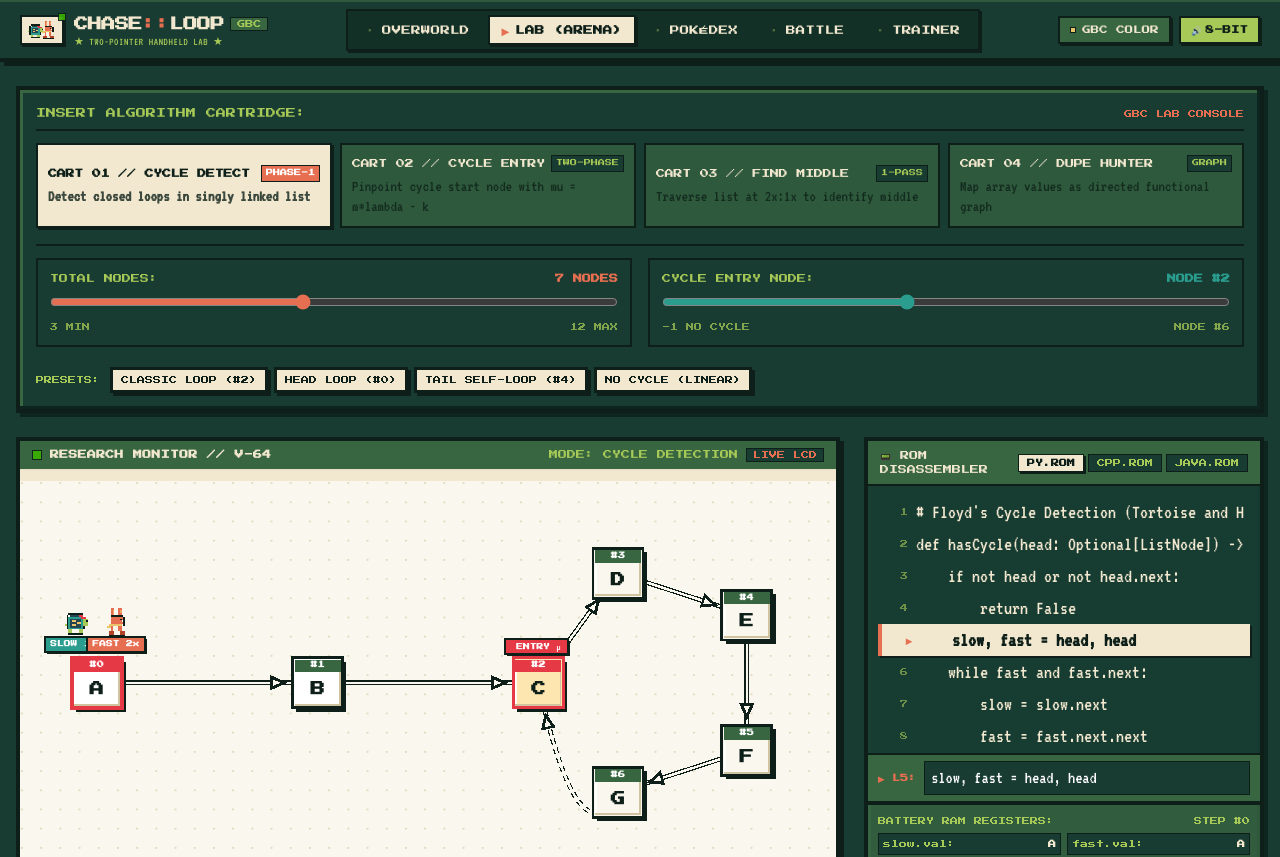
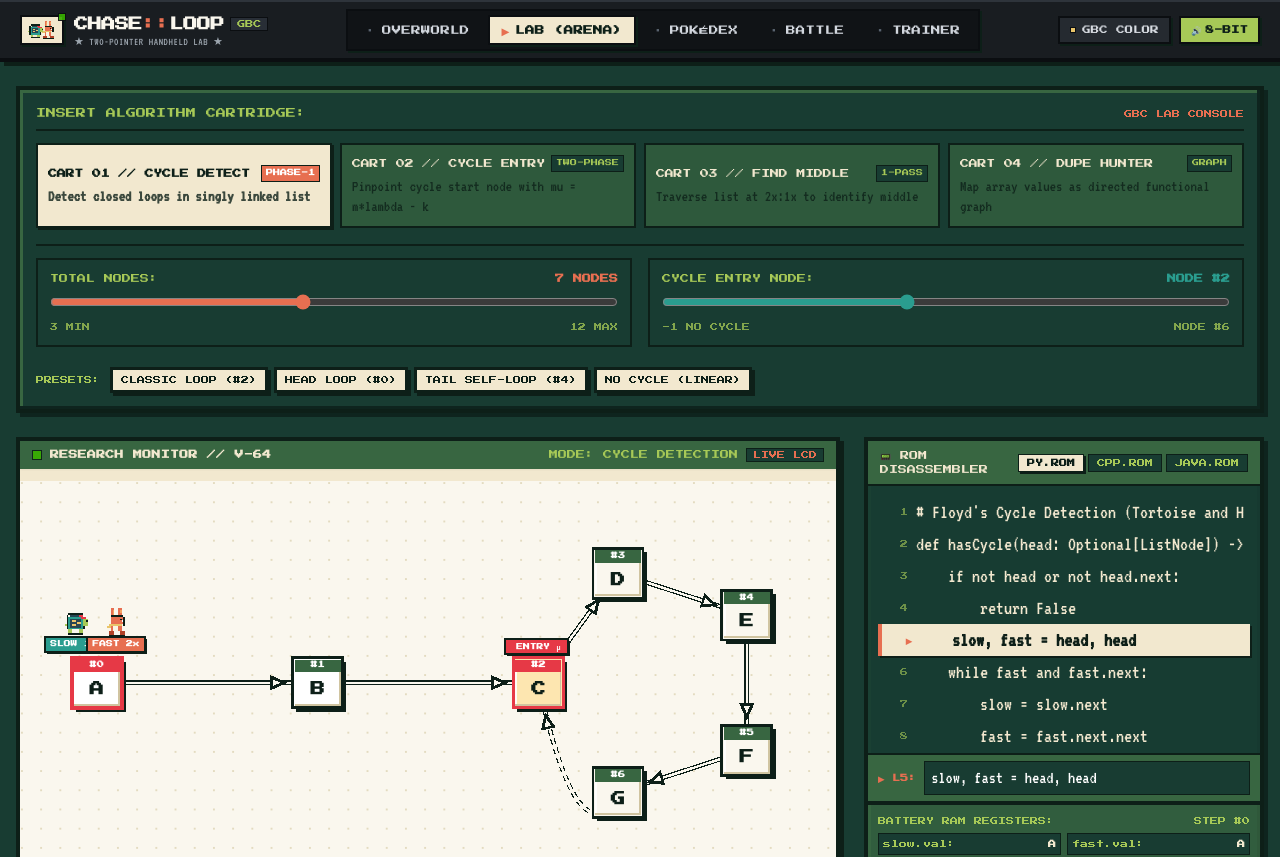
Before and after one commit to cozyneurons/hare-and-tortoise, a React (Vite) app: page / in a window 1280 px wide. Shown: the top 857 px of the page. Built offline with nearby package versions, Linux system fonts and the light colour scheme.

Commit message:
style(navbar): apply vintage Game Boy dark charcoal grey background with high-contrast text and buttons

```diff
--- a/src/components/layout/Navbar.tsx
+++ b/src/components/layout/Navbar.tsx
@@ -38,10 +38,10 @@ export const Navbar: React.FC<NavbarProps> = ({
   };
 
   return (
-    // Static / relative header at the top of the page - will not overlap or obscure content when scrolling down
-    <header className="relative w-full z-30 bg-gb-forest border-b-4 border-gb-ink shadow-pixel select-none">
-      {/* Top Console Accent Line */}
-      <div className="h-0.5 bg-gb-olive/70 w-full" />
+    // Static / relative header with vintage Game Boy dark charcoal grey background
+    <header className="relative w-full z-30 bg-[#191D21] border-b-4 border-[#0B0E11] shadow-pixel select-none">
+      {/* Top Console Bevel Accent Line */}
+      <div className="h-0.5 bg-[#2E343B] w-full" />
 
       <div className="max-w-7xl mx-auto px-3 sm:px-5 h-14 sm:h-15 flex items-center justify-between">
         {/* Logo / Brand - Handheld Game Console Cartridge Badge */}
@@ -50,30 +50,30 @@ export const Navbar: React.FC<NavbarProps> = ({
           className="flex items-center gap-2.5 cursor-pointer group"
         >
           {/* Retro Pixel Emblem with Power LED */}
-          <div className="relative flex items-center -space-x-1 p-1 bg-gb-cream border-2 border-gb-ink shadow-pixel-sm group-hover:bg-white transition-colors">
+          <div className="relative flex items-center -space-x-1 p-1 bg-gb-cream border-2 border-[#0B0E11] shadow-pixel-sm group-hover:bg-white transition-colors">
             <PixelTortoiseSprite size={18} />
             <PixelHareSprite size={18} />
             {/* Blinking Power LED */}
-            <span className="absolute -top-1 -right-1 w-2 h-2 bg-retro-success border border-gb-ink animate-pulse" />
+            <span className="absolute -top-1 -right-1 w-2 h-2 bg-retro-success border border-[#0B0E11] animate-pulse" />
           </div>
 
           <div>
             <div className="flex items-center gap-1.5">
-              <span className="font-pixel text-xs sm:text-sm text-gb-cream tracking-tight group-hover:text-gb-pale transition-colors font-bold">
+              <span className="font-pixel text-xs sm:text-sm text-[#FAF7EE] tracking-tight group-hover:text-gb-pale transition-colors font-bold">
                 CHASE<span className="text-hare">::</span>LOOP
               </span>
-              <span className="text-[8px] font-pixel px-1.5 py-0.2 bg-gb-olive border border-gb-ink text-gb-pale hidden sm:inline-block">
+              <span className="text-[8px] font-pixel px-1.5 py-0.2 bg-[#282E36] border border-[#0B0E11] text-[#A7C957] hidden sm:inline-block">
                 GBC
               </span>
             </div>
-            <div className="text-[11px] font-vt323 text-gb-pale tracking-wider hidden sm:block leading-none mt-0.5">
+            <div className="text-[11px] font-vt323 text-[#9DA6AF] tracking-wider hidden sm:block leading-none mt-0.5">
               ★ TWO-POINTER HANDHELD LAB ★
             </div>
           </div>
         </div>
 
-        {/* Desktop Nav Menu - Styled like classic Game Boy RPG Start Menu bar */}
-        <nav className="hidden md:flex items-center gap-1 bg-gb-ink/40 p-1 border-2 border-gb-ink shadow-pixel-sm">
+        {/* Desktop Nav Menu - Styled like classic Game Boy RPG Start Menu bar in recessed dark bay */}
+        <nav className="hidden md:flex items-center gap-1 bg-[#101316] p-1 border-2 border-[#0B0E11] shadow-pixel-sm">
           {navLinks.map((link) => {
             const isActive = activeTab === link.id;
             return (
@@ -82,11 +82,11 @@ export const Navbar: React.FC<NavbarProps> = ({
                 onClick={() => handleNavClick(link.id)}
                 className={`flex items-center gap-1.5 px-3 py-1.5 font-pixel text-[9.5px] tracking-wide transition-all ${
                   isActive
-                    ? 'bg-gb-cream text-gb-ink border-2 border-gb-ink shadow-pixel-sm font-bold'
-                    : 'text-gb-cream hover:bg-gb-olive/80 hover:text-white border-2 border-transparent'
+                    ? 'bg-gb-cream text-gb-ink border-2 border-[#0B0E11] shadow-pixel-sm font-bold'
+                    : 'text-[#D2D7DE] hover:bg-[#252A30] hover:text-white border-2 border-transparent'
                 }`}
               >
-                <span className={isActive ? 'text-hare animate-bounce-pixel' : 'text-gb-pale/40'}>
+                <span className={isActive ? 'text-hare animate-bounce-pixel' : 'text-[#5A6470]'}>
                   {isActive ? '▶' : '·'}
                 </span>
                 <span>{link.label}</span>
@@ -104,13 +104,13 @@ export const Navbar: React.FC<NavbarProps> = ({
               onToggleDmgMode();
             }}
             title="Toggle Game Boy DMG-01 Monochrome Palette"
-            className={`flex items-center gap-1.5 px-2.5 py-1.5 font-pixel text-[8.5px] border-2 border-gb-ink shadow-pixel-sm transition-all ${
+            className={`flex items-center gap-1.5 px-2.5 py-1.5 font-pixel text-[8.5px] border-2 border-[#0B0E11] shadow-pixel-sm transition-all ${
               isDmgMode
                 ? 'bg-dmg-lightest text-dmg-darkest font-bold'
-                : 'bg-gb-olive text-gb-cream hover:bg-gb-leaf hover:text-white'
+                : 'bg-[#252A30] text-[#D8DCE2] hover:bg-[#323942] hover:text-white'
             }`}
           >
-            <span className={`w-1.5 h-1.5 border border-gb-ink ${isDmgMode ? 'bg-dmg-darkest' : 'bg-retro-warning'}`} />
+            <span className={`w-1.5 h-1.5 border border-[#0B0E11] ${isDmgMode ? 'bg-dmg-darkest' : 'bg-retro-warning'}`} />
             <span>{isDmgMode ? 'DMG MONO' : 'GBC COLOR'}</span>
           </button>
 
@@ -120,9 +120,9 @@ export const Navbar: React.FC<NavbarProps> = ({
               onToggleMute();
             }}
             title={isMuted ? 'Turn Sound ON' : 'Turn Sound OFF'}
-            className={`flex items-center gap-1 px-2.5 py-1.5 font-pixel text-[8.5px] border-2 border-gb-ink shadow-pixel-sm transition-all ${
+            className={`flex items-center gap-1 px-2.5 py-1.5 font-pixel text-[8.5px] border-2 border-[#0B0E11] shadow-pixel-sm transition-all ${
               isMuted
-                ? 'bg-gb-forest text-gb-pale opacity-75'
+                ? 'bg-[#121518] text-[#747E89] opacity-75'
                 : 'bg-gb-pale text-gb-ink font-bold hover:bg-white'
             }`}
           >
@@ -138,7 +138,7 @@ export const Navbar: React.FC<NavbarProps> = ({
               sound.playClick();
               onToggleDmgMode();
             }}
-            className="px-2 py-1 font-pixel text-[8px] bg-gb-olive text-gb-cream border-2 border-gb-ink"
+            className="px-2 py-1 font-pixel text-[8px] bg-[#252A30] text-[#D8DCE2] border-2 border-[#0B0E11]"
             title="Palette Mode"
           >
             {isDmgMode ? 'DMG' : 'GBC'}
@@ -147,14 +147,14 @@ export const Navbar: React.FC<NavbarProps> = ({
             onClick={() => {
               onToggleMute();
             }}
-            className="px-2 py-1 font-pixel text-[9px] bg-gb-olive text-gb-cream border-2 border-gb-ink"
+            className="px-2 py-1 font-pixel text-[9px] bg-[#252A30] text-[#D8DCE2] border-2 border-[#0B0E11]"
             title="Sound"
           >
             {isMuted ? '🔇' : '🔊'}
           </button>
           <button
             onClick={() => setMobileMenuOpen(!mobileMenuOpen)}
-            className="px-2.5 py-1 font-pixel text-[9.5px] bg-gb-cream text-gb-ink border-2 border-gb-ink shadow-pixel-sm font-bold"
+            className="px-2.5 py-1 font-pixel text-[9.5px] bg-gb-cream text-gb-ink border-2 border-[#0B0E11] shadow-pixel-sm font-bold"
           >
             {mobileMenuOpen ? '✕ CLOSE' : '▶ MENU'}
           </button>
@@ -163,8 +163,8 @@ export const Navbar: React.FC<NavbarProps> = ({
 
       {/* Mobile RPG Start Menu Drawer */}
       {mobileMenuOpen && (
-        <div className="md:hidden bg-gb-cream border-t-3 border-gb-ink p-3 space-y-1.5 text-gb-ink font-pixel text-xs shadow-pixel">
-          <div className="text-[8px] text-gb-olive font-bold tracking-wider mb-2 pb-1 border-b border-gb-ink/30">
+        <div className="md:hidden bg-gb-cream border-t-3 border-[#0B0E11] p-3 space-y-1.5 text-gb-ink font-pixel text-xs shadow-pixel">
+          <div className="text-[8px] text-gb-olive font-bold tracking-wider mb-2 pb-1 border-b border-[#0B0E11]/30">
             START MENU // SELECT MODULE:
           </div>
           {navLinks.map((link) => {
@@ -175,7 +175,7 @@ export const Navbar: React.FC<NavbarProps> = ({
                 onClick={() => handleNavClick(link.id)}
                 className={`flex items-center gap-2.5 w-full p-2 border-2 text-left transition-all ${
                   isActive
-                    ? 'bg-gb-pale border-gb-ink font-bold shadow-pixel-sm'
+                    ? 'bg-gb-pale border-[#0B0E11] font-bold shadow-pixel-sm'
                     : 'border-transparent hover:bg-gb-forest/10'
                 }`}
               >
```
